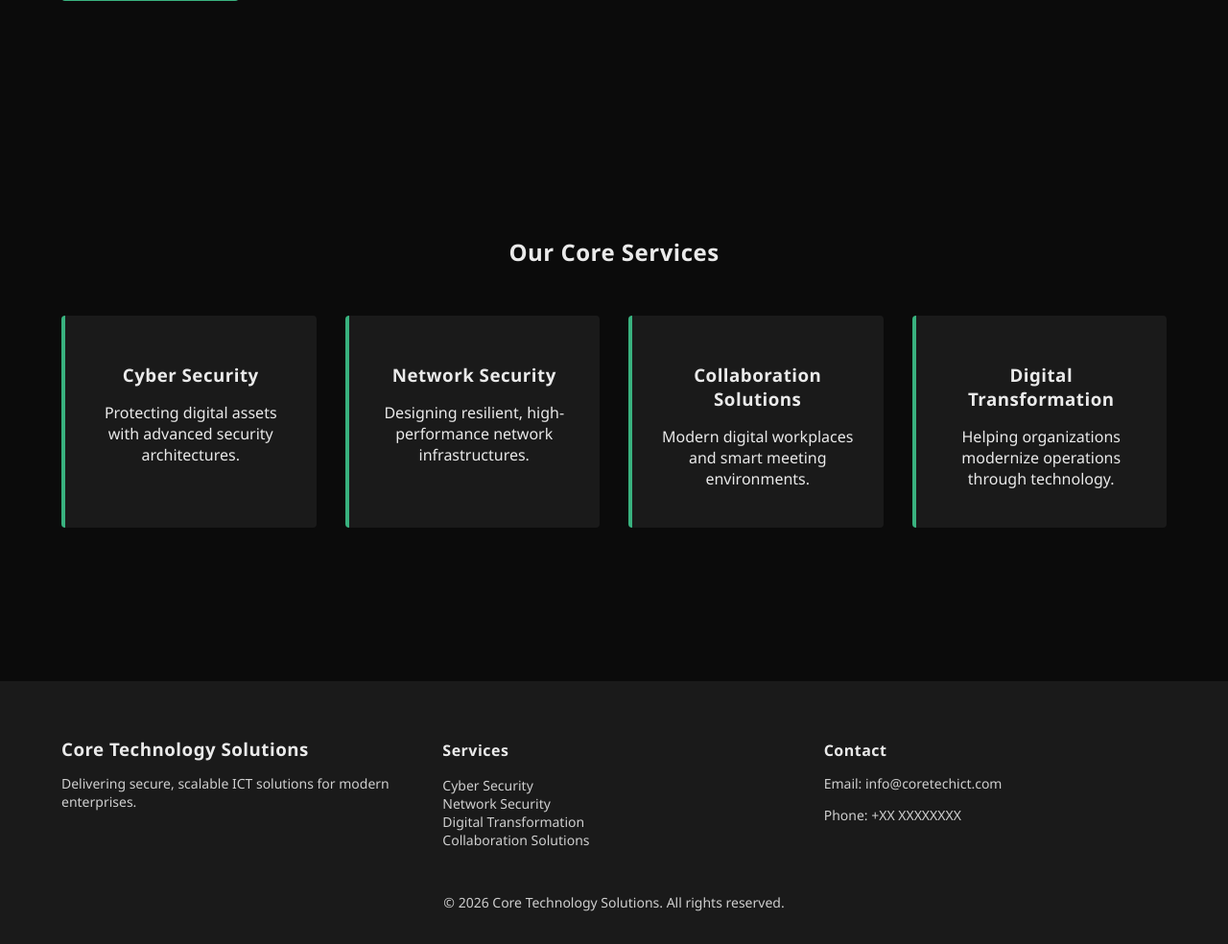
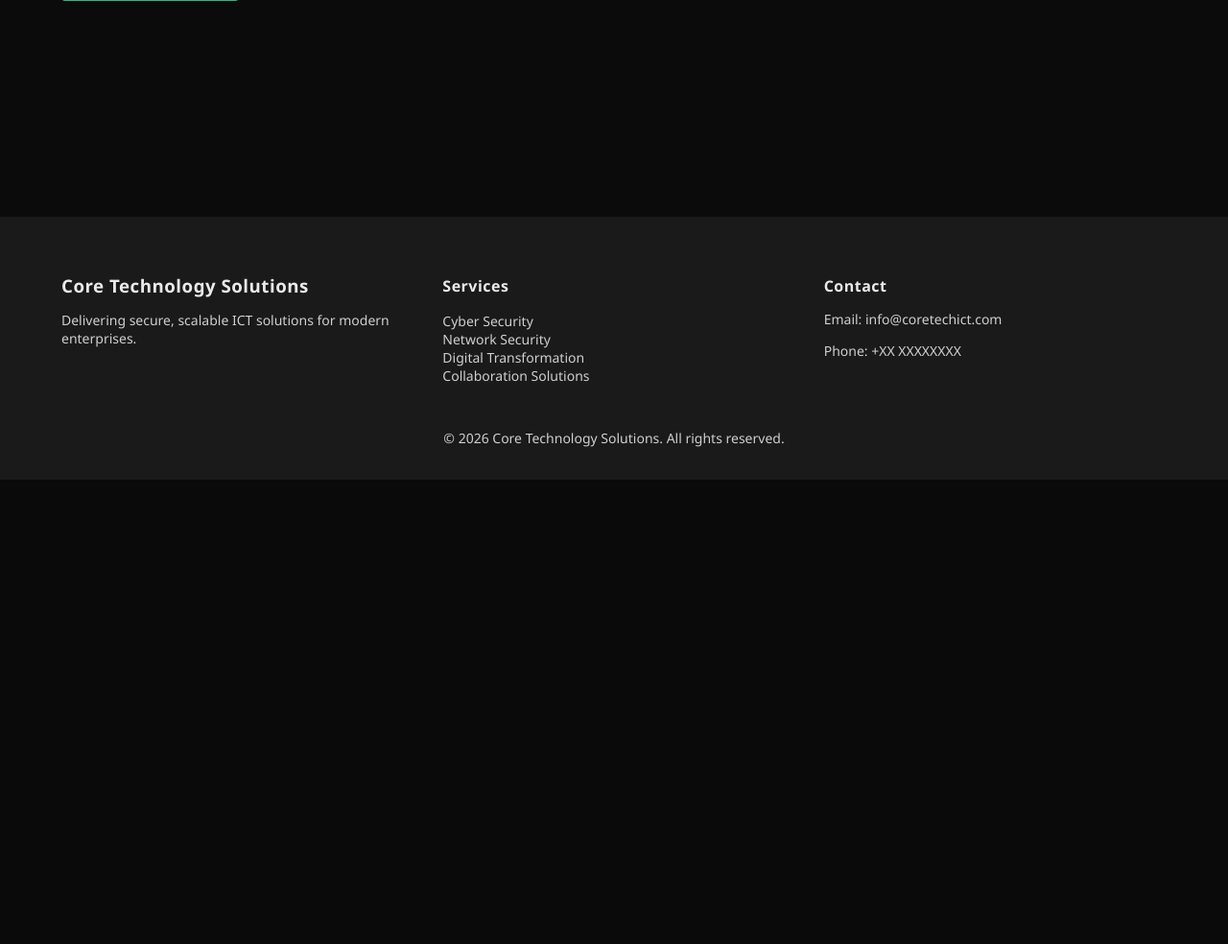
Before and after one commit to anish3464/coretechict, a Django app: page / in a window 1280 px wide. Shown: the part 584-1568 px from the top of the page at 96% size. After the commit the page ends 1084 px from the top, so only its background shows below. Run offline with Django 5.2, Linux system fonts and the light colour scheme.

Commit message:
deleted some content from main page

```diff
--- a/backend/website/static/css/main.css
+++ b/backend/website/static/css/main.css
@@ -299,8 +299,6 @@ section {
   }
 }
 
-
-
 .contact {
   padding: 80px 5%;
   max-width: 700px;
--- a/backend/website/templates/home.html
+++ b/backend/website/templates/home.html
@@ -13,30 +13,5 @@
     </div>
 </section>
 
-<section class="services-preview">
-    <h2>Our Core Services</h2>
-
-    <div class="services-grid">
-        <div class="service-card">
-            <h3>Cyber Security</h3>
-            <p>Protecting digital assets with advanced security architectures.</p>
-        </div>
-
-        <div class="service-card">
-            <h3>Network Security</h3>
-            <p>Designing resilient, high-performance network infrastructures.</p>
-        </div>
-
-        <div class="service-card">
-            <h3>Collaboration Solutions</h3>
-            <p>Modern digital workplaces and smart meeting environments.</p>
-        </div>
-
-        <div class="service-card">
-            <h3>Digital Transformation</h3>
-            <p>Helping organizations modernize operations through technology.</p>
-        </div>
-    </div>
-</section>
 
 {% endblock %}
--- a/backend/website/templates/services.html
+++ b/backend/website/templates/services.html
@@ -26,5 +26,4 @@
         </a>
     </div>
 </section>
-
 {% endblock %}
```
